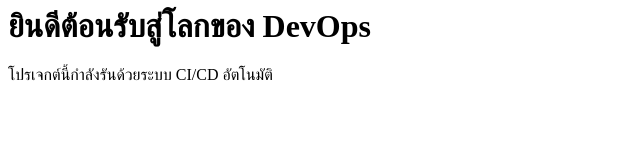
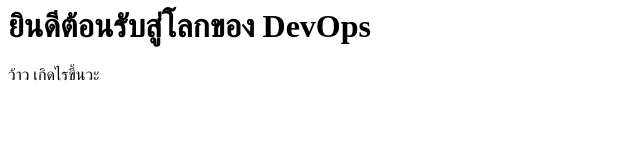
Before and after one commit to Supakarn-Satsin/my-first-devops-project, a plain HTML site: page index.html in a window 1280 px wide. Shown: the whole page, without its empty margins (0-640 px from the left). Drawn offline with Linux system fonts and the light colour scheme.

Commit message:
Update paragraph content in index.html

```diff
--- a/index.html
+++ b/index.html
@@ -1,4 +1,4 @@
 <html>
   <h1>ยินดีต้อนรับสู่โลกของ DevOps</h1>
-<p>โปรเจกต์นี้กำลังรันด้วยระบบ CI/CD อัตโนมัติ</p>
+<p>ว้าว เกิดไรขึ้นวะ</p>
 </html>
```
